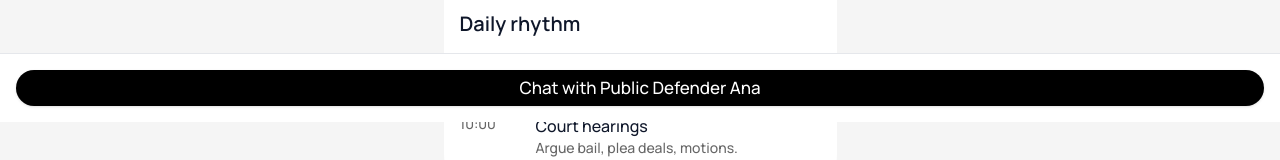
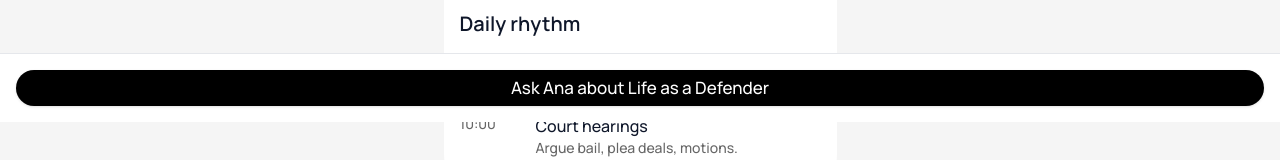
Before and after one commit to arthur-napoleao/beacon, a React (Vite) app: page /defender in a window 1280 px wide. Shown: the part 678-838 px from the top of the page. Built offline with nearby package versions, Linux system fonts and the light colour scheme.

Commit message:
Update Public Defender CTA text

```diff
--- a/src/screens/DefenderDeepDive.tsx
+++ b/src/screens/DefenderDeepDive.tsx
@@ -182,7 +182,7 @@ export function DefenderDeepDive() {
           onClick={() => navigate('/action-canvas')}
           className="w-full bg-black text-white rounded-full py-4 text-[17px] font-medium"
         >
-          Chat with Public Defender Ana
+          Ask Ana about Life as a Defender
         </Button>
       </div>
     </motion.div>
```
